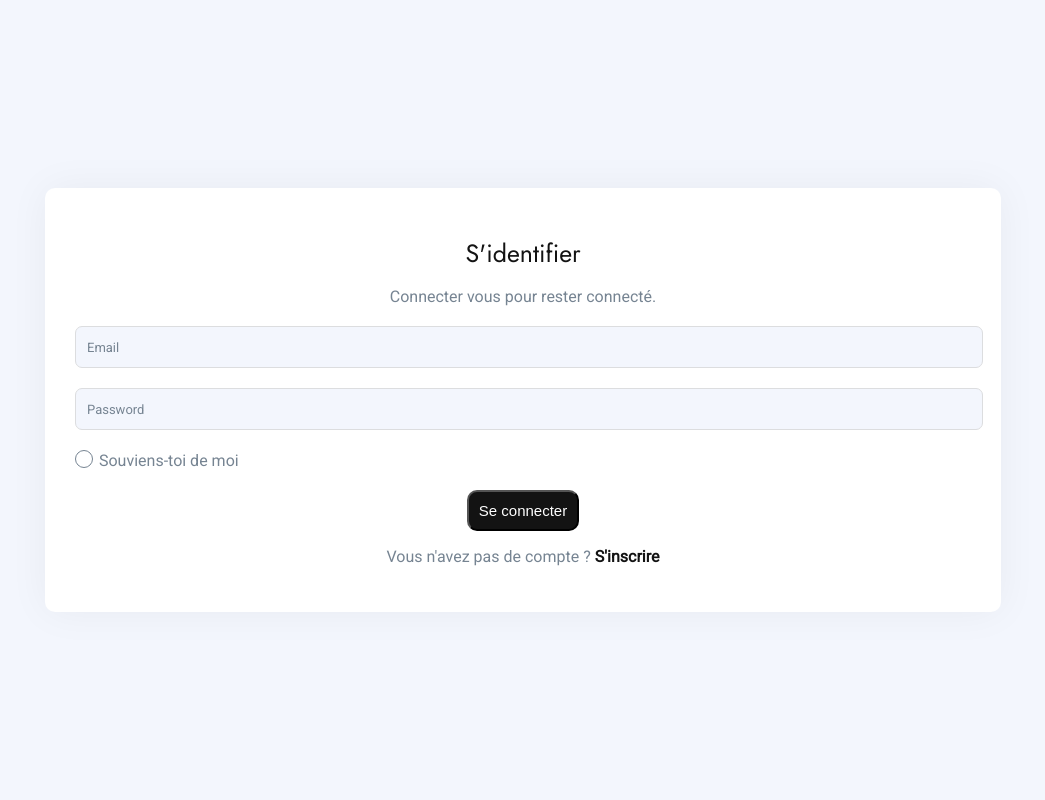
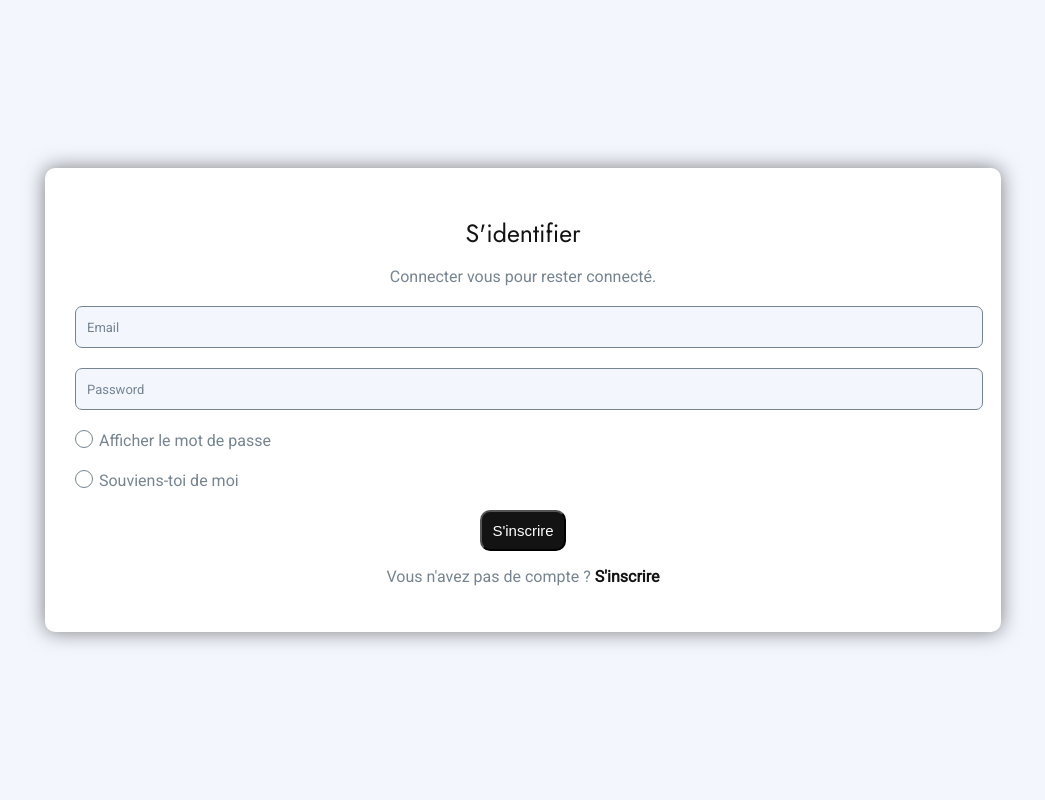
Before and after one commit to cquentin26200/todoList_v3, a PHP site: page /login/login.php in a window 1280 px wide. Shown: the whole page, without its empty margins (117-1162 px from the left). Run offline with PHP 8.4, Linux system fonts and the light colour scheme.

Commit message:
finish login page and register page

```diff
--- a/js/script.js
+++ b/js/script.js
@@ -34,3 +34,28 @@ function getCookie(cName) {
 }
 
 getCookie("checked");
+
+const formLogin = document.querySelector(".login");
+const knowPassword = document.querySelector("#knowPassword");
+const labelShowPassword = document.querySelector(".knowPassword");
+const array = [knowPassword, labelShowPassword];
+const groupShowPassword = document.querySelector(".showPassword");
+const showPassword = document.createElement("p");
+showPassword.classList.add("passwordValue");
+const inputPassword = document.querySelector("#password");
+if (formLogin) {
+  array.forEach((e) => {
+    e.addEventListener("click", () => {
+      if (e.checked == false) {
+        showPassword.remove();
+      } else {
+        groupShowPassword.appendChild(showPassword);
+        showPassword.innerHTML = inputPassword.value;
+
+        inputPassword.addEventListener("input", () => {
+          showPassword.innerHTML = inputPassword.value;
+        });
+      }
+    });
+  });
+}
--- a/login/login.php
+++ b/login/login.php
@@ -1,24 +1,28 @@
-<?php
-session_start();
-$title = "Se connecter";
-include_once "../includes/header.php";
-?>
+<?php $title = "Login" ?>
+<?php include_once "../includes/header.php" ?>
 
 <div class="container-form">
-    <form action="../verification/verif_login.php" method="POST" class="register">
+    <form action="../verification/verif_register.php" method="POST" class="login">
         <h1>S'identifier</h1>
         <p class="text-center">Connecter vous pour rester connecté.</p>
         <div class="column">
             <input type="email" name="email" id="email" value="<?= isset($_COOKIE["email"]) ? $_COOKIE["email"] : "" ?>">
             <label for="email">email</label>
         </div>
-        <div class="column">
-            <input type="password" name="password" id="password" value="<?= isset($_COOKIE["password"]) ? $_COOKIE["password"] : "" ?>">
+        <div class="column showPassword">
+            <input type="password" name="password" id="password">
             <label for="password">password</label>
         </div>
         <?php if (isset($_GET["verification"])) { ?>
             <p class="error">Un des champs n'est pas valide !</p>
         <?php } ?>
+        <div class="checkbox">
+            <input type="checkbox" id="knowPassword">
+            <label for="knowPassword" class="knowPassword">Afficher le mot de passe</label>
+            <div class="groupCheck">
+                <span class="check"></span>
+            </div>
+        </div>
         <div class="checkbox">
             <input type="checkbox" name="condition" id="condition">
             <label for="condition">Souviens-toi de moi</label>
@@ -26,7 +30,7 @@ include_once "../includes/header.php";
                 <span class="check"></span>
             </div>
         </div>
-        <input type="submit" value="Se connecter" class="sendForm">
+        <input type="submit" value="S'inscrire" class="sendForm">
         <p class="text-center haveAccount">Vous n'avez pas de compte ? <a href="register.php">S'inscrire</a></p>
     </form>
 </div>
@@ -34,5 +38,3 @@ include_once "../includes/header.php";
 </body>
 
 </html>
-
-<?php
--- a/login/register.php
+++ b/login/register.php
@@ -12,6 +12,8 @@
             </div>
             <?php if (isset($_GET["firstNameError"])) { ?>
                 <p class="error">Veuillez remplir correctement cette case</p>
+            <?php } else if (isset($_GET["firstName_used"])) { ?>
+                <p class="error">Se prénom est déjà associé à un nom existant</p>
             <?php } ?>
             <div class="column">
                 <input type="text" name="lastName" id="lastName">
@@ -42,7 +44,7 @@
                 <input type="password" name="passwordConfirmed" id="passwordConfirmed">
                 <label for="passwordConfirmed">Confirmer le mot de passe</label>
             </div>
-            <?php if (isset($_GET["confirmedPassword"])) { ?>
+            <?php if (isset($_GET["passwordConfirmed"])) { ?>
                 <p class="error">Veuillez entrer le même mot de de passe</p>
             <?php } else if (isset($_GET["confirmedPasswordError"])) { ?>
                 <p class="error">Veuillez remplir correctement cette case</p>
--- a/scss/includes/_login-register.scss
+++ b/scss/includes/_login-register.scss
@@ -7,9 +7,9 @@ body {
   .container-form {
     width: 70%;
     padding: 3rem;
-    box-shadow: 0px 0px 40px rgb(0 0 0 / 5%);
+    box-shadow: 0px 0px 20px 0px rgba($color: #000000, $alpha: 0.5);
     border-radius: 10px;
-    form.register {
+    form.register, form.login {
       h1 {
         font-family: $font-secondary;
         text-align: center;
@@ -34,7 +34,7 @@ body {
           width: 100%;
           padding: 0 0 0 1rem;
           border-radius: 7px;
-          border: 1px solid #dcdddf;
+          border: 1px solid $color-primary;
           outline: none;
           transition: 0.25s;
           &:focus {
--- a/scss/style.css
+++ b/scss/style.css
@@ -25,6 +25,8 @@ img {
 }
 
 .flex {
+  display: -webkit-box;
+  display: -ms-flexbox;
   display: flex;
 }
 
@@ -46,34 +48,48 @@ img {
 }
 
 body {
+  display: -webkit-box;
+  display: -ms-flexbox;
   display: flex;
-  justify-content: center;
-  align-items: center;
+  -webkit-box-pack: center;
+      -ms-flex-pack: center;
+          justify-content: center;
+  -webkit-box-align: center;
+      -ms-flex-align: center;
+          align-items: center;
   height: 100vh;
 }
+
 body .container-form {
   width: 70%;
   padding: 3rem;
-  box-shadow: 0px 0px 40px rgba(0, 0, 0, 0.05);
+  -webkit-box-shadow: 0px 0px 20px 0px rgba(0, 0, 0, 0.5);
+          box-shadow: 0px 0px 20px 0px rgba(0, 0, 0, 0.5);
   border-radius: 10px;
 }
-body .container-form form.register h1 {
+
+body .container-form form.register h1, body .container-form form.login h1 {
   font-family: "Jost", sans-serif;
   text-align: center;
   color: #131313;
   font-size: 2.5rem;
   font-weight: 400;
 }
-body .container-form form.register div {
+
+body .container-form form.register div, body .container-form form.login div {
   margin-top: 2rem;
 }
-body .container-form form.register .column {
+
+body .container-form form.register .column, body .container-form form.login .column {
   position: relative;
 }
-body .container-form form.register .column .inputShadow {
-  box-shadow: 0px 0px 0px 2.5px rgb(0, 0, 0);
+
+body .container-form form.register .column .inputShadow, body .container-form form.login .column .inputShadow {
+  -webkit-box-shadow: 0px 0px 0px 2.5px black;
+          box-shadow: 0px 0px 0px 2.5px black;
 }
-body .container-form form.register .column .labelClick {
+
+body .container-form form.register .column .labelClick, body .container-form form.login .column .labelClick {
   top: -3px;
   background-color: white;
   font-size: 1rem;
@@ -81,20 +97,25 @@ body .container-form form.register .column .labelClick {
   left: -1rem;
   padding: 0 5px;
 }
-body .container-form form.register .column input {
+
+body .container-form form.register .column input, body .container-form form.login .column input {
   background-color: #f3f6fd;
   height: 4rem;
   width: 100%;
   padding: 0 0 0 1rem;
   border-radius: 7px;
-  border: 1px solid #dcdddf;
+  border: 1px solid #768492;
   outline: none;
+  -webkit-transition: 0.25s;
   transition: 0.25s;
 }
-body .container-form form.register .column input:focus {
-  box-shadow: 0px 0px 0px 2.5px rgb(0, 0, 0);
+
+body .container-form form.register .column input:focus, body .container-form form.login .column input:focus {
+  -webkit-box-shadow: 0px 0px 0px 2.5px black;
+          box-shadow: 0px 0px 0px 2.5px black;
 }
-body .container-form form.register .column input:focus + label {
+
+body .container-form form.register .column input:focus + label, body .container-form form.login .column input:focus + label {
   top: -3px;
   background-color: white;
   font-size: 1rem;
@@ -102,33 +123,42 @@ body .container-form form.register .column input:focus + label {
   left: -1rem;
   padding: 0 5px;
 }
-body .container-form form.register .column label {
+
+body .container-form form.register .column label, body .container-form form.login .column label {
+  -webkit-transition: 0.3s ease-in-out;
   transition: 0.3s ease-in-out;
   left: 0;
   position: absolute;
   cursor: text;
   top: 50%;
-  transform: translateY(-50%);
+  -webkit-transform: translateY(-50%);
+          transform: translateY(-50%);
   margin-left: 1.2rem;
   font-size: 1.3rem;
   text-transform: capitalize;
 }
-body .container-form form.register div.checkbox {
+
+body .container-form form.register div.checkbox, body .container-form form.login div.checkbox {
   margin-bottom: 2rem;
   position: relative;
 }
-body .container-form form.register div.checkbox input {
+
+body .container-form form.register div.checkbox input, body .container-form form.login div.checkbox input {
   position: relative;
   opacity: 0;
   z-index: 1;
 }
-body .container-form form.register div.checkbox input:checked ~ .groupCheck {
+
+body .container-form form.register div.checkbox input:checked ~ .groupCheck, body .container-form form.login div.checkbox input:checked ~ .groupCheck {
   display: block;
 }
-body .container-form form.register div.checkbox input:checked ~ label:after {
+
+body .container-form form.register div.checkbox input:checked ~ label:after, body .container-form form.login div.checkbox input:checked ~ label:after {
   background-color: #131313;
 }
-body .container-form form.register div.checkbox label:after {
+
+body .container-form form.register div.checkbox label:after, body .container-form form.login div.checkbox label:after {
+  -webkit-transition: 0.25s;
   transition: 0.25s;
   content: "";
   display: inline-block;
@@ -138,29 +168,35 @@ body .container-form form.register div.checkbox label:after {
   left: 0;
   position: absolute;
 }
-body .container-form form.register .groupCheck {
+
+body .container-form form.register .groupCheck, body .container-form form.login .groupCheck {
   position: absolute;
   top: -1.5rem;
   left: 1rem;
   display: none;
 }
-body .container-form form.register .check {
+
+body .container-form form.register .check, body .container-form form.login .check {
   content: "";
   display: inline-block;
   background-color: white;
   width: 2px;
   height: 9px;
-  transform: rotate(45deg);
+  -webkit-transform: rotate(45deg);
+          transform: rotate(45deg);
 }
-body .container-form form.register .check:after {
+
+body .container-form form.register .check:after, body .container-form form.login .check:after {
   content: "";
   display: inline-block;
   background-color: white;
   width: 6px;
   height: 2px;
-  transform: translateX(-4px) translateY(-5px);
+  -webkit-transform: translateX(-4px) translateY(-5px);
+          transform: translateX(-4px) translateY(-5px);
 }
-body .container-form form.register .sendForm {
+
+body .container-form form.register .sendForm, body .container-form form.login .sendForm {
   padding: 1rem;
   border-radius: 10px;
   color: white;
@@ -170,7 +206,9 @@ body .container-form form.register .sendForm {
   font-size: 1.5rem;
   cursor: pointer;
 }
-body .container-form form.register .haveAccount a {
+
+body .container-form form.register .haveAccount a, body .container-form form.login .haveAccount a {
   color: #131313;
   font-weight: bold;
-}/*# sourceMappingURL=style.css.map */
+}
+/*# sourceMappingURL=style.css.map */
```
Also changed, not shown: verification/verif_register.php (+25 -16 lines), 1 other file.
